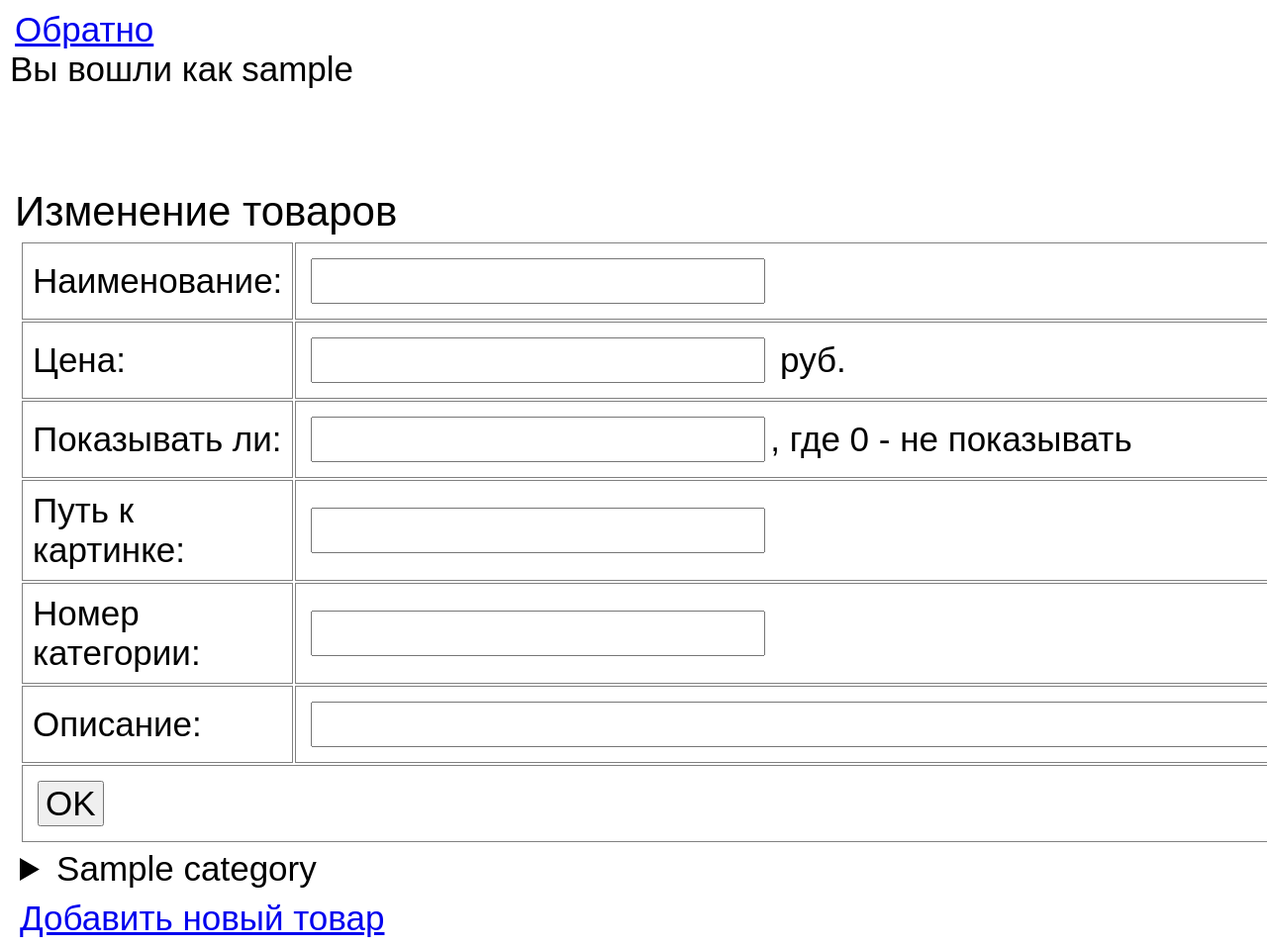
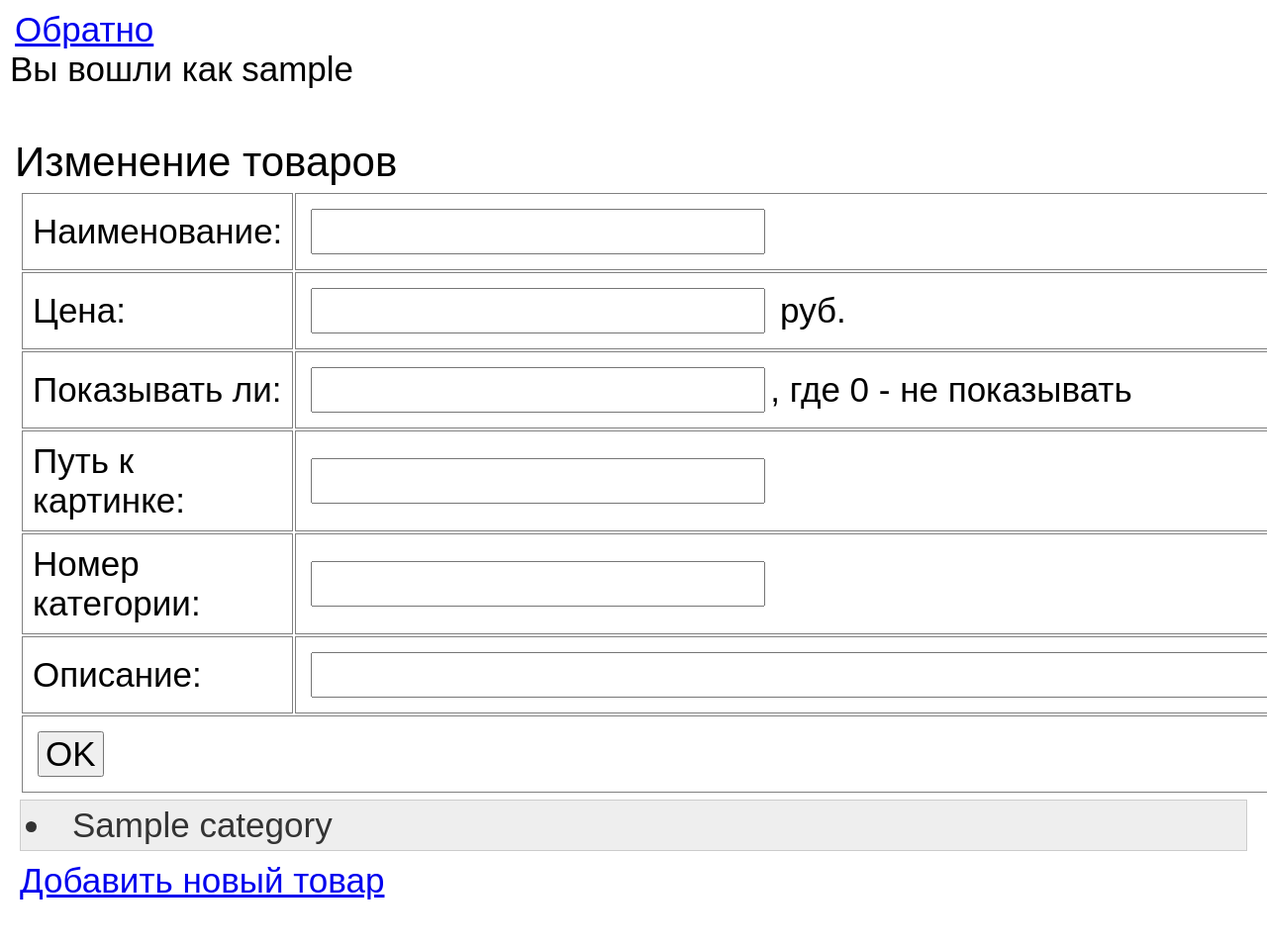
Before and after one commit to TigDang/onmobile-menu, a PHP site: page /inAdmin.php in a window 1280 px wide; the page is wider, and only the part inside the window is pictured. Shown: that part at 99% size. After the commit the page ends 909 px from the top of that part, so only its background shows below. Run offline with PHP 8.4, Linux system fonts and the light colour scheme; the visitor is signed in with stand-in values (Sample User, id 1); tables that the repository leaves empty or names only in its code hold one stand-in row (values such as "Sample post"); data that the repository does not hold is empty.

Commit message:
restyling

```diff
--- a/inAdmin.php
+++ b/inAdmin.php
@@ -76,7 +76,7 @@
 }
 ?>
 
-<h1>Изменение товаров</h1>
+<h1 class="adminMenuDetails">Изменение товаров</h1>
 <form action="" method="get">
     <table>
         <tr>
--- a/inc/adminStyle.css
+++ b/inc/adminStyle.css
@@ -24,5 +24,25 @@
 }
 
 .adminMenuDetails{
-    margin-top: 50px
+    margin-top: 50px;
 }
+
+details > summary {
+    padding: 5px;
+    background-color: #eee;
+    color: #333;
+    border: 1px #ccc solid;
+    cursor: pointer;
+
+    list-style-type: disc;  /* задаем маркер*/
+}
+
+details > div {
+    border: 1px #ccc solid;
+    padding: 10px;
+}
+
+details[open] > summary {
+    color:#eee;
+    background-color:#333;
+}
```
